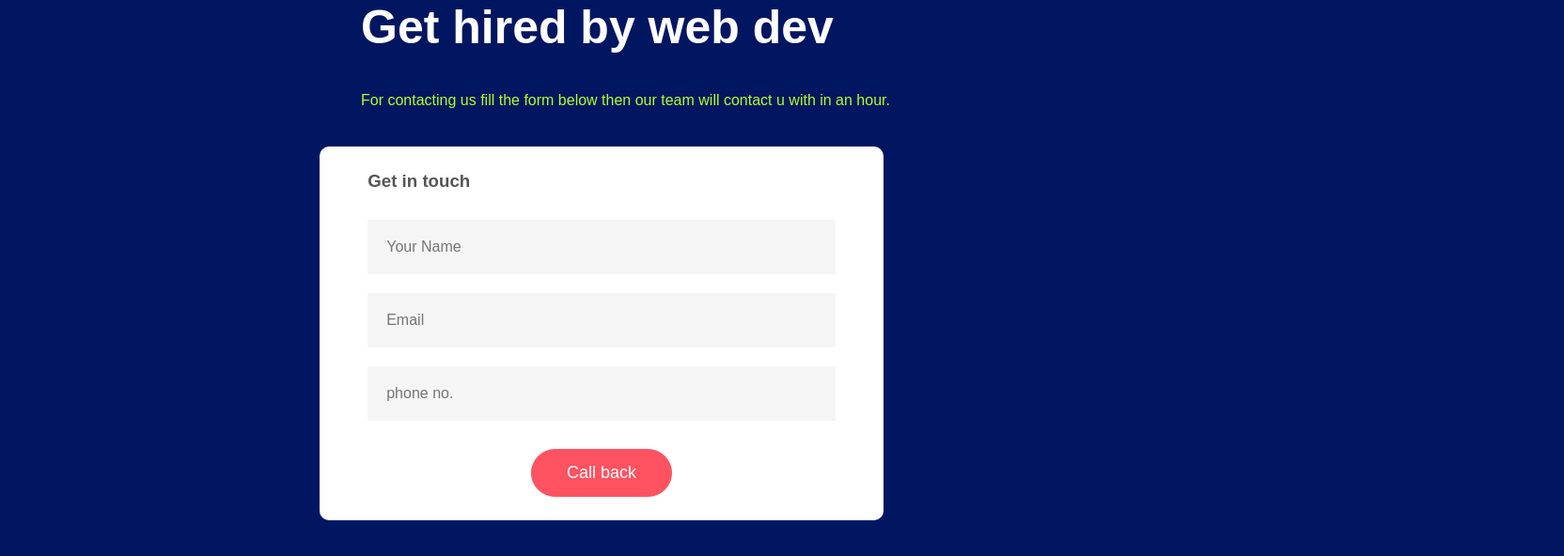
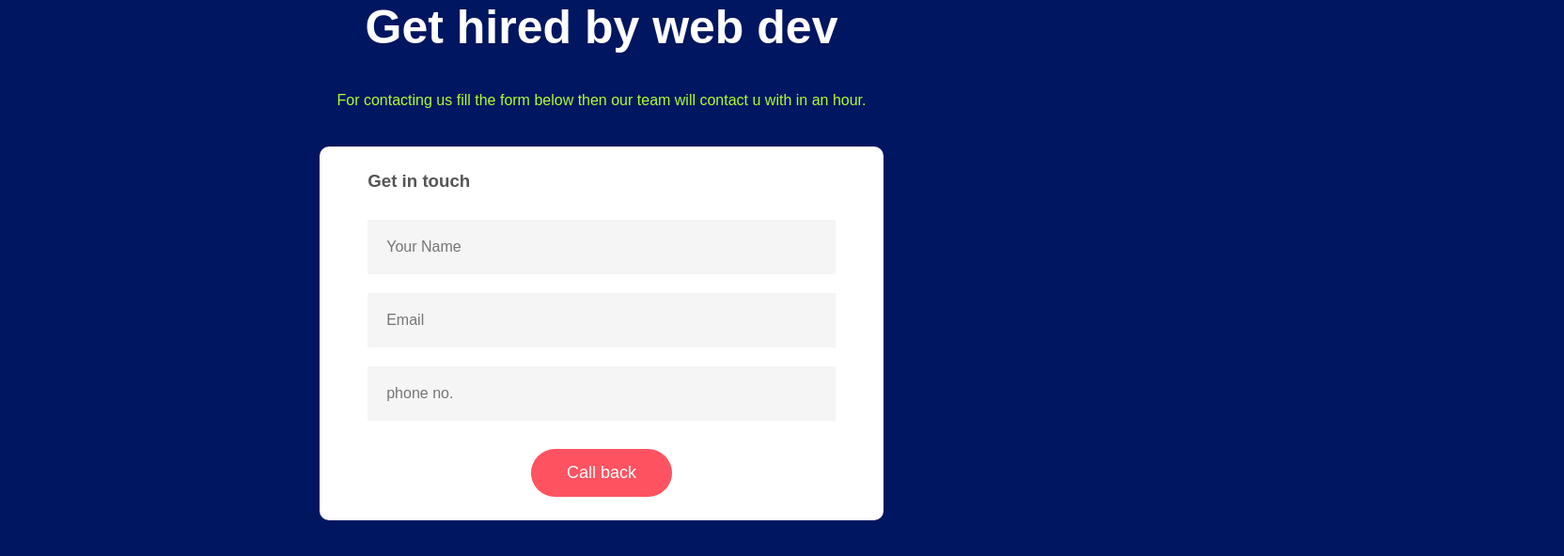
Before and after one commit to harshagb33/webdev, a plain HTML site: page index.html in a window 1280 px wide. Shown: the whole page at 94% size, 1664 px wide, since content can reach past the window. Drawn offline with Linux system fonts and the light colour scheme.

Commit message:
Update index.html

```diff
--- a/index.html
+++ b/index.html
@@ -64,14 +64,12 @@ form button{
 h1{
     color: #fff;
     font-size: 50px;
-position: relative;
-left: 30%;
+text-align: center;
 padding-bottom: 40px;
 }
 p{
     color: greenyellow;
-    position: relative;
-    left: 30%;
+    text-align: center;
     padding-bottom: 40px;
 }
     </style>
```
